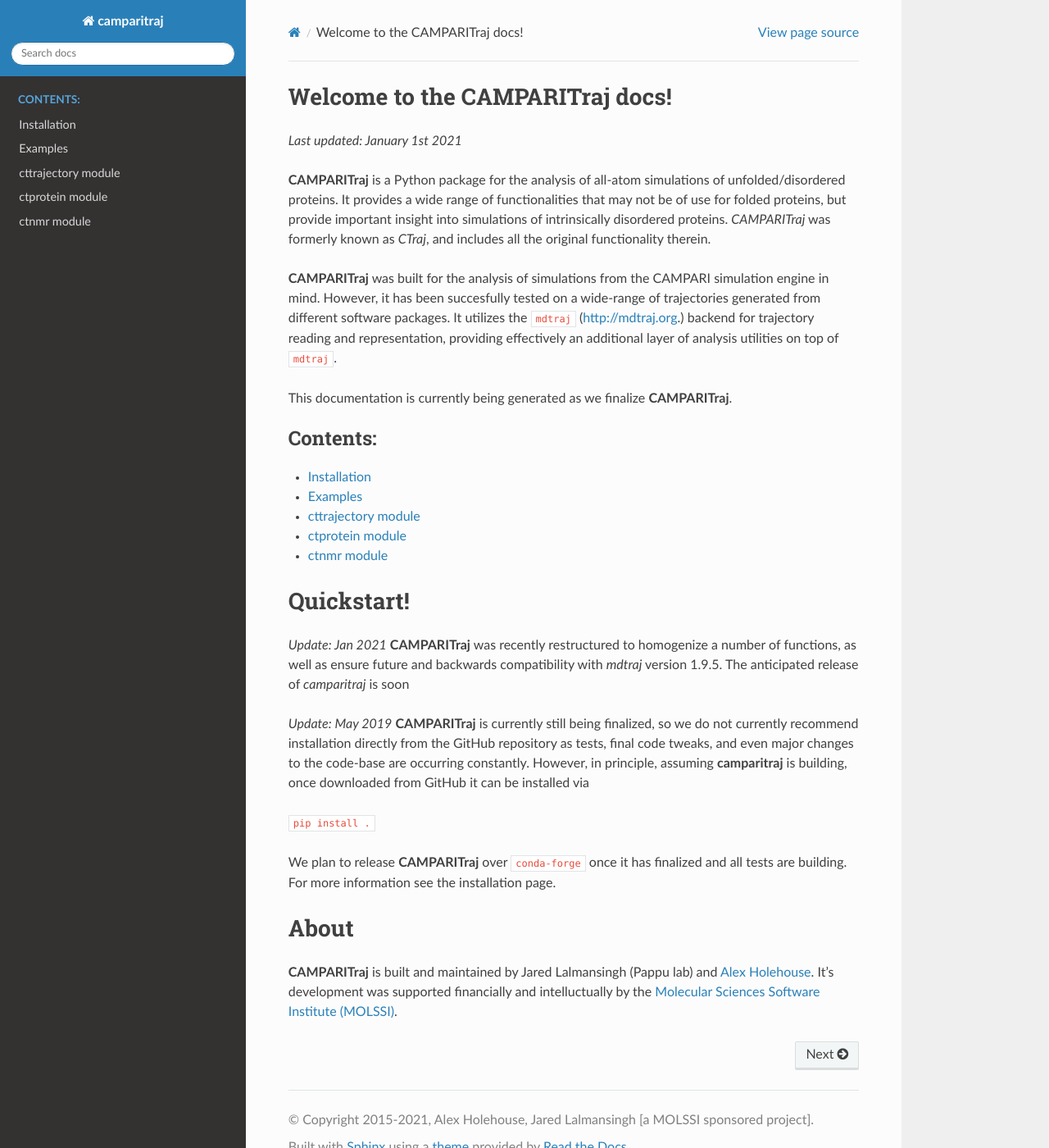
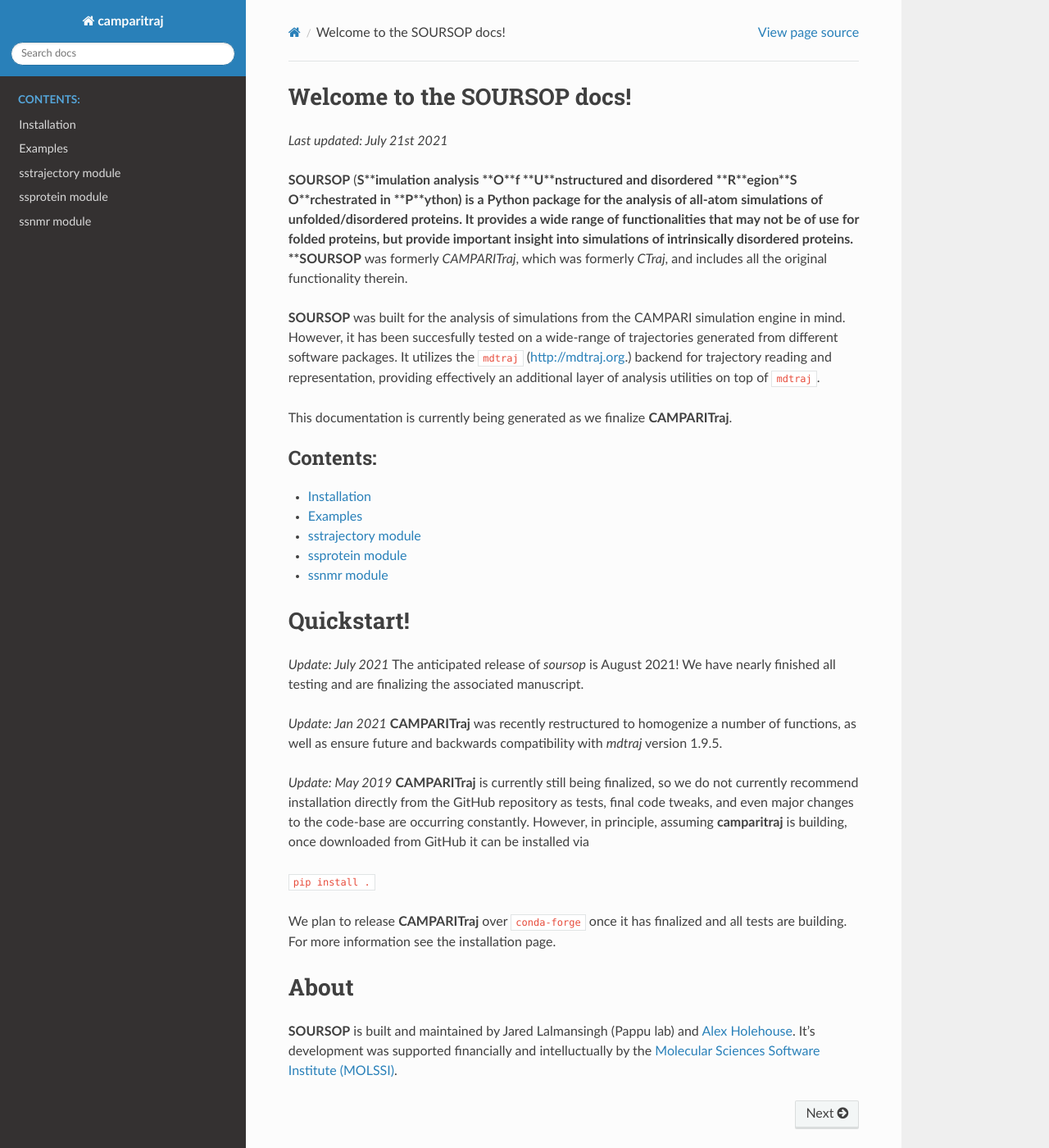
Before and after one commit to holehouse-lab/soursop, a Sphinx documentation site: the page built from docs/index.rst, in a window 1280 px wide and 1400 px high. Shown: the whole window at 82% size. Built offline with Sphinx 7.4.7 and the Read the Docs theme 2.0.0, drawn with Linux system fonts in a browser that asks for light colours.

Commit message:
Updated docs to make em work

```diff
--- a/docs/index.rst
+++ b/docs/index.rst
@@ -3,13 +3,13 @@
    You can adapt this file completely to your liking, but it should at least
    contain the root `toctree` directive.
 
-Welcome to the CAMPARITraj docs!
+Welcome to the SOURSOP docs!
 =========================================================
-*Last updated: January 1st 2021*
+*Last updated: July 21st 2021*
 
-**CAMPARITraj** is a Python package for the analysis of all-atom simulations of unfolded/disordered proteins. It provides a wide range of functionalities that may not be of use for folded proteins, but provide important insight into simulations of intrinsically disordered proteins. *CAMPARITraj* was formerly known as *CTraj*, and includes all the original functionality therein.
+**SOURSOP** (**S**imulation analysis **O**f **U**nstructured and disordered **R**egion**S** **O**rchestrated in **P**ython) is a Python package for the analysis of all-atom simulations of unfolded/disordered proteins. It provides a wide range of functionalities that may not be of use for folded proteins, but provide important insight into simulations of intrinsically disordered proteins. **SOURSOP** was formerly *CAMPARITraj*, which was formerly *CTraj*, and includes all the original functionality therein.
 
-**CAMPARITraj** was built for the analysis of simulations from the CAMPARI simulation engine in mind. However, it has been succesfully tested on a wide-range of trajectories generated from different software packages. It utilizes the ``mdtraj`` (`http://mdtraj.org <http://mdtraj.org/>`_.) backend for trajectory reading and representation, providing effectively an additional layer of analysis utilities on top of ``mdtraj``.
+**SOURSOP** was built for the analysis of simulations from the CAMPARI simulation engine in mind. However, it has been succesfully tested on a wide-range of trajectories generated from different software packages. It utilizes the ``mdtraj`` (`http://mdtraj.org <http://mdtraj.org/>`_.) backend for trajectory reading and representation, providing effectively an additional layer of analysis utilities on top of ``mdtraj``.
 
 This documentation is currently being generated as we finalize **CAMPARITraj**.
 
@@ -20,15 +20,18 @@
 
    usage/quickstart
    usage/examples
-   modules/cttrajectory
-   modules/ctprotein
-   modules/ctnmr
+   modules/sstrajectory
+   modules/ssprotein
+   modules/ssnmr
 
 
 Quickstart!
 ==============
+*Update: July 2021*
+The anticipated release of `soursop` is August 2021! We have nearly finished all testing and are finalizing the associated manuscript.
+
 *Update: Jan 2021*
-**CAMPARITraj** was recently restructured to homogenize a number of functions, as well as ensure future and backwards compatibility with `mdtraj` version 1.9.5. The anticipated release of `camparitraj` is soon
+**CAMPARITraj** was recently restructured to homogenize a number of functions, as well as ensure future and backwards compatibility with `mdtraj` version 1.9.5.
 
 *Update: May 2019*
 **CAMPARITraj** is currently still being finalized, so we do not currently recommend installation directly from the GitHub repository as tests, final code tweaks, and even major changes to the code-base are occurring constantly. However, in principle, assuming **camparitraj** is building, once downloaded from GitHub it can be installed via
@@ -40,4 +43,4 @@
 
 About
 ========
-**CAMPARITraj** is built and maintained by Jared Lalmansingh (Pappu lab) and `Alex Holehouse <https://holehouselab.com/>`_. It's development was supported financially and intelluctually by the  `Molecular Sciences Software Institute (MOLSSI) <https://molssi.org/>`_.
+**SOURSOP** is built and maintained by Jared Lalmansingh (Pappu lab) and `Alex Holehouse <https://holehouselab.com/>`_. It's development was supported financially and intelluctually by the  `Molecular Sciences Software Institute (MOLSSI) <https://molssi.org/>`_.
--- a/docs/modules/ctprotein.rst
+++ b/docs/modules/ssprotein.rst
@@ -1,11 +1,11 @@
 
-ctprotein module
+ssprotein module
 =========================================================
 
-This is where the ctprotein shinanigans occurs. Maybe we reference [BiDB79]_ yeah
+This is where the ssprotein shinanigans occurs. Maybe we reference [BiDB79]_ yeah
 
-.. automodule:: camparitraj.ctprotein
-.. autoclass:: CTProtein
+.. automodule:: soursop.ssprotein
+.. autoclass:: SSProtein
     :members:
 
         .. automethod:: __init__
--- a/docs/usage/quickstart.rst
+++ b/docs/usage/quickstart.rst
@@ -8,7 +8,7 @@
 Dependencies
 ************************
 
-``camparitraj`` has a number of standard dependencies that we suggest should be installed in the following order.
+``soursop`` has a number of standard dependencies that we suggest should be installed in the following order.
 
 ``numpy`` - core numerical computing algorithms
 ``scipy`` - core scientific computing algorithms
--- a/setup.py
+++ b/setup.py
@@ -48,7 +48,8 @@
         "scipy>=1.5.0",
         "cython",
         "mdtraj>=1.9.5",
-        "pandas>=0.23.0"
+        "pandas>=0.23.0",
+        "threadpoolctl>=2.2.0",
     ],
 
 
```
Also changed, not shown: docs/modules/ctnmr.rst (deleted, +0 -11 lines), docs/modules/cttrajectory.rst (deleted, +0 -12 lines), docs/modules/ssnmr.rst (added, +11 -0 lines), docs/modules/sstrajectory.rst (added, +12 -0 lines), 1 other file.
